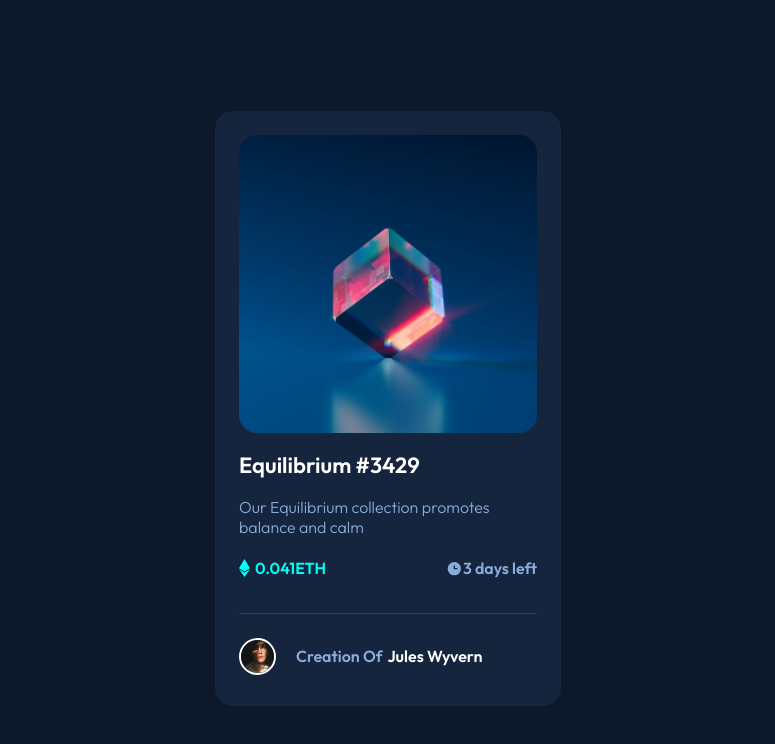
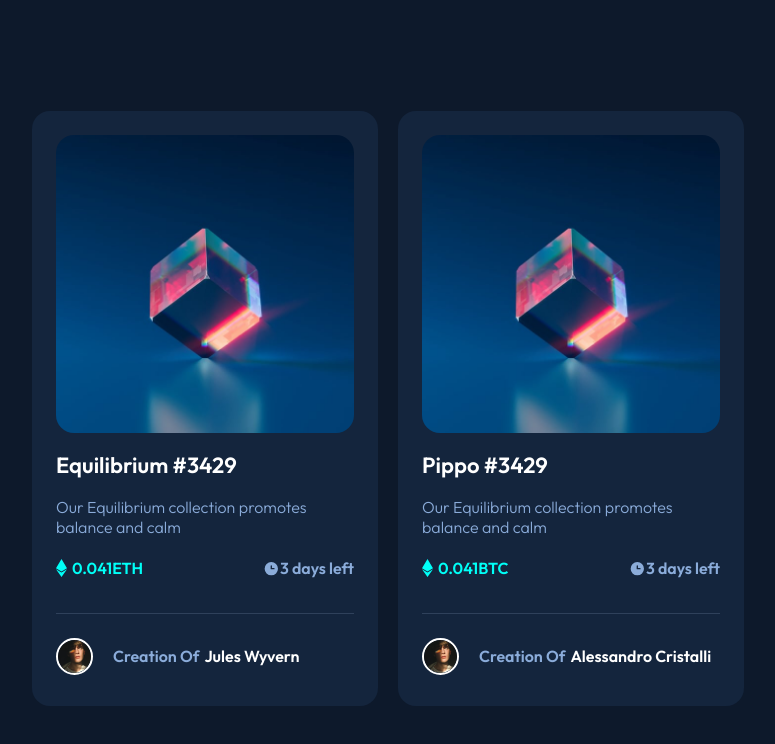
Before and after one commit to Aleaskn/my-app, a React (Create React App) app: page / in a window 1280 px wide. Shown: the top 744 px of the page, without its empty margins (260-1035 px from the left). Built offline with nearby package versions, Linux system fonts and the light colour scheme.

Commit message:
generic-components

```diff
--- a/public/index.html
+++ b/public/index.html
@@ -9,6 +9,8 @@
     <meta name="viewport" content="width=device-width, initial-scale=1" />
 
     <meta name="theme-color" content="#000000" />
+
+    <meta name="viewport" content="width=device-width, initial-scale=1.0">
 
     <meta
       name="description"
--- a/src/App.tsx
+++ b/src/App.tsx
@@ -2,10 +2,50 @@ import React from 'react';
 import './App.css';
 import Card from './components/card/Card';
 
+const cards = [
+  {
+    img : 'image-equilibrium.jpg',
+    title : 'equilibrium #3429',
+    context : 'Our Equilibrium collection promotes balance and calm',
+    value : {
+      value : '0.041',
+      tipeValue : 'eth',
+    },
+    expireData : '3 days left',
+    creator : {
+      creatorAvatar : 'image-avatar.png',
+      creatorName : 'Jules Wyvern'
+    }
+  },
+  {
+    img : 'image-equilibrium.jpg',
+    title : 'Pippo #3429',
+    context : 'Our Equilibrium collection promotes balance and calm',
+    value : {
+      value : '0.041',
+      tipeValue : 'btc',
+    },
+    expireData : '3 days left',
+    creator : {
+      creatorAvatar : 'image-avatar.png',
+      creatorName : 'Alessandro Cristalli'
+    }
+  }
+]
+
 function App() {
   return (
-    <div className="App">
-      <Card />
+    <div className="App" style={{display : 'flex'}}>
+      {
+        cards.map(el => {
+
+          return (
+
+            <Card data={el} />
+
+          )
+        })
+      }
     </div>
   );
 }
--- a/src/components/card/Card.css
+++ b/src/components/card/Card.css
@@ -90,8 +90,3 @@
     background-color: hsl(215, 32%, 27%);
     margin-bottom: 16px;
 }
-
-.card__avatar {
-    display: flex;
-  align-items: center;
-}
--- a/src/components/card/Card.tsx
+++ b/src/components/card/Card.tsx
@@ -6,25 +6,48 @@ import CardCreator from './CardCreator'
 import { ReactComponent as IconEth } from '../../assets/icon/icon-ethereum.svg'
 import { ReactComponent as IconData } from '../../assets/icon/icon-clock.svg'
 
+interface IValue {
+    value : string,
+    tipeValue : string
+}
 
-const Card : React.FC<{}> = (props) => {
+interface ICreator {
+    creatorAvatar : string,
+    creatorName : string
+}
+
+interface ICard {
+    img : string,
+    title : string,
+    context : string,
+    value : IValue,
+    expireData : string,
+    creator : ICreator
+  }
+
+  interface ICardAllData {
+      data : ICard
+  }
+
+const Card : React.FC<ICardAllData> = ({
+    data
+}) => {
     return (
-
        <section className='card__container'>
 
             <div className='card'>
 
-                <CardImg />
+                <CardImg imgUrl={data.img}/>
 
             <div className='card__info'>
 
                 <div className='card__title'>
 
-                    <h2 className='card__title'>equilibrium #3429</h2>
+                    <h2 className='card__title'>{ data.title }</h2>
 
                 </div>
 
-                <p className='card__text'>Our Equilibrium collection promotes balance and calm </p>
+                <p className='card__text'>{ data.context } </p>
 
                 <div className='cripto-info'>
 
@@ -32,7 +55,7 @@ const Card : React.FC<{}> = (props) => {
 
                             <IconEth className='cripto__eth' />
 
-                        <h3>0.041eth</h3>
+                        <h3>{ data.value.value }{ data.value.tipeValue }</h3>
 
                     </div>
 
@@ -40,7 +63,7 @@ const Card : React.FC<{}> = (props) => {
 
                             <IconData className='cripto__data'/>
 
-                        <h3>3 days left</h3>
+                        <h3>{ data.expireData }</h3>
 
                     </div>
 
@@ -50,9 +73,7 @@ const Card : React.FC<{}> = (props) => {
 
             <div className='card__line'></div> {/* end card__line */}
 
-               <div className='card__avatar'>
-                    <CardCreator />
-               </div>
+                <CardCreator data={ data.creator }/>
 
             </div>
 
--- a/src/components/card/CardCreator.tsx
+++ b/src/components/card/CardCreator.tsx
@@ -4,19 +4,28 @@ import React, { ImgHTMLAttributes } from 'react'
 import { TypeOfTag } from 'typescript'
 
 
-const CardCreator : React.FC<{}> = (props) => {
+interface ICardCreator {
+ data : {
+    creatorAvatar : string,
+    creatorName : string
+ }
+}
+
+const CardCreator : React.FC<ICardCreator> = ({
+  data
+}) => {
   return (
 <div className='card__creator'>
 
     <div className='card__creator__img'>
 
-        <img src={ImgAvatar}/>
+        <img src={require('../../assets/img/' + data.creatorAvatar)}/>
 
     </div>
 
     <div className='card__creator__name'>
 
-       <h3>creation of <a href="#">Jules Wyvern</a></h3>
+       <h3>creation of <a href="#">{ data.creatorName }</a></h3>
 
     </div>
 </div>
--- a/src/components/card/CardImg.tsx
+++ b/src/components/card/CardImg.tsx
@@ -4,12 +4,16 @@ import ImgEquilibrium from '../../assets/img/image-equilibrium.jpg';
 import { ReactComponent as IconView } from '../../assets/icon/icon-view.svg'
 import './CardImg.css'
 
+interface ICardImg {
+      imgUrl : string
 
-const CardImg : React.FC<{}> = (props) => {
+}
+
+const CardImg : React.FC<ICardImg> = ({ imgUrl }) => {
    return (
 <div className='card__img'>
 
-     <img src={ImgEquilibrium} alt='equilibrium' />
+     <img src={require('../../assets/img/' + imgUrl)} alt='equilibrium' />
 
       <div className='img__icon-view'>
 
```
